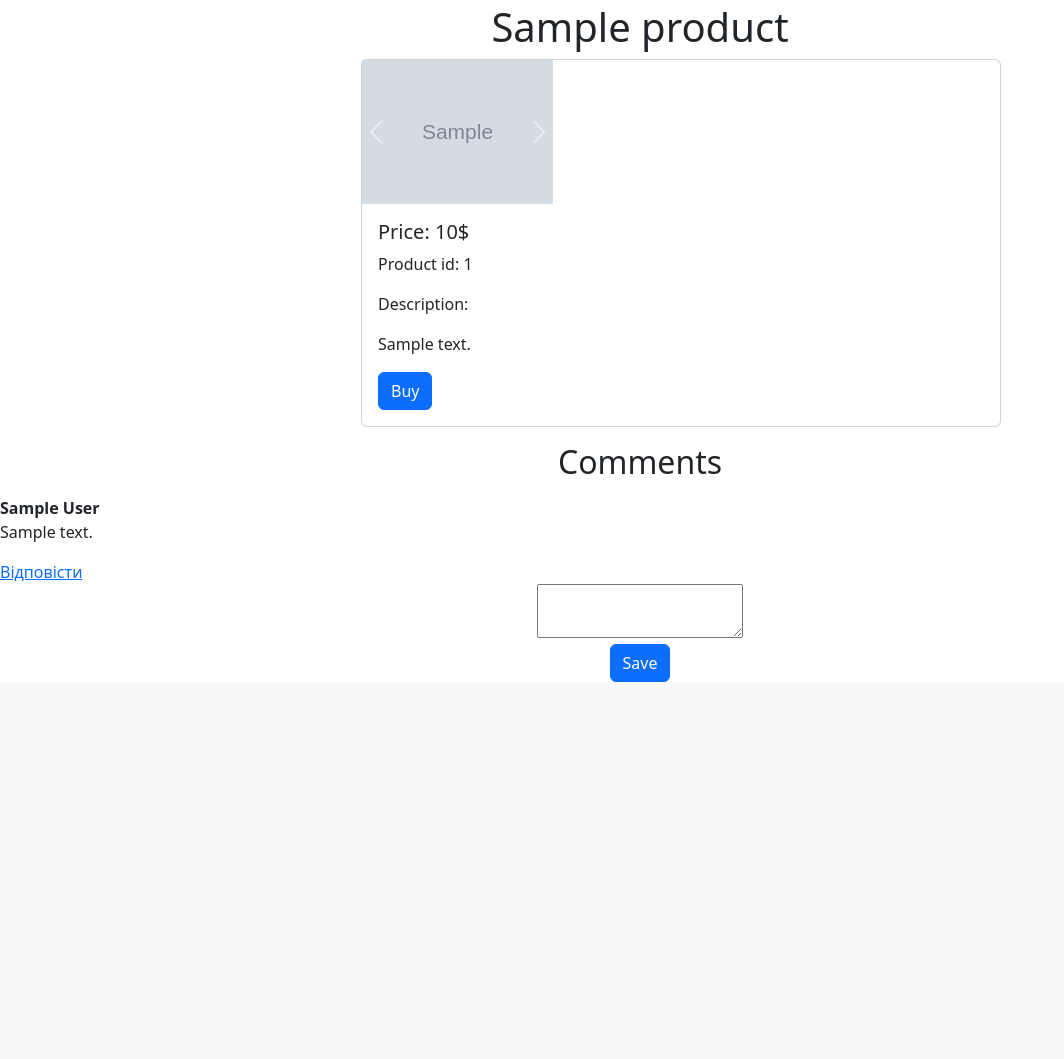
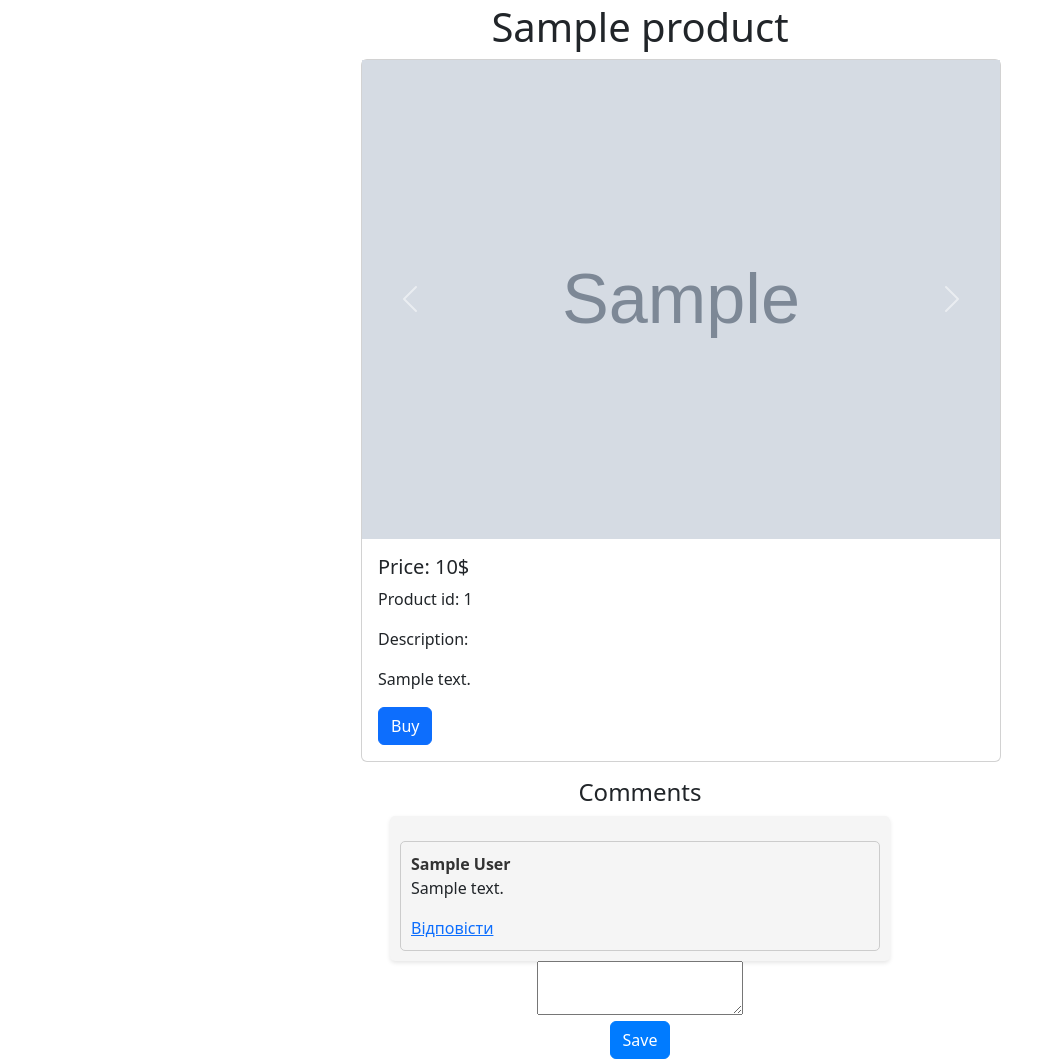
Before and after one commit to BoyovEvgen/cursor_django, a Django app: page /products/1/ in a window 1280 px wide. Shown: the part 123-1182 px from the top of the page, without its empty margins (0-1064 px from the left). Before the commit the page ends 805 px from the top, so only its background shows below. Run offline with Django 4.2, Linux system fonts and the light colour scheme; tables that the repository leaves empty hold one stand-in row (Sample ...).

Commit message:
comment formatting

```diff
--- a/cursor/static/css/style.css
+++ b/cursor/static/css/style.css
@@ -41,36 +41,49 @@
 }
 
 
-.product-info {
-    width: 100%;
-    display: flex;
-    justify-content: center;
-    align-items: center;
-}
-
-.carousel {
-    width: 30%;
-}
-
-.carousel .image img {
-    height: 300px;
-}
-
-.slick-prev:before, .slick-next:before {
-    color: black !important;
-}
-
 .single-comment {
     margin-top: 15px;
     text-align: left;
+    border: 1px solid #ccc;
+    padding: 10px;
+    border-radius: 5px;
 }
 
 .single-comment .comment-user {
     font-weight: bold;
     margin:0;
     padding: 0;
+    color: #333;
 }
 
 .single-comment .childs-comments {
     margin-left: 20px;
 }
+
+.comments-list {
+    background-color: #f5f5f5;
+    padding: 10px;
+    box-shadow: 0 2px 4px rgba(0, 0, 0, 0.1);
+    border-radius: 5px;
+    width: 500px;
+    margin: 0 auto;
+}
+
+.comments h2 {
+    font-size: 24px;
+    margin-bottom: 10px;
+}
+
+.add-comment .btn-primary {
+    background-color: #007bff;
+    border-color: #007bff;
+}
+
+.comments {
+    display: flex;
+    justify-content: center;
+    align-items: center;
+    flex-direction: column;
+    text-align: center;
+
+}
```
Also changed, not shown: cursor/media/uploads/products/BIRD1.jpeg (added), cursor/media/uploads/products/Bird.jpg (added).
